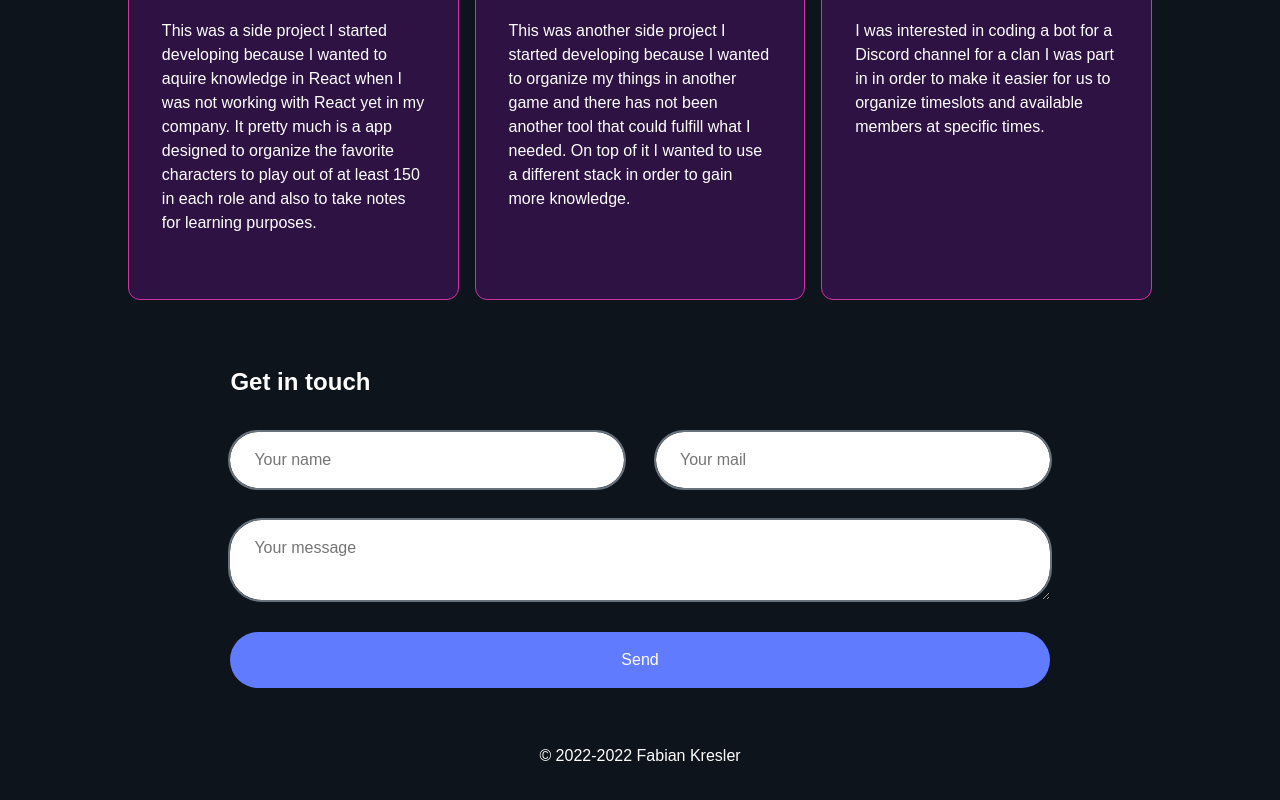
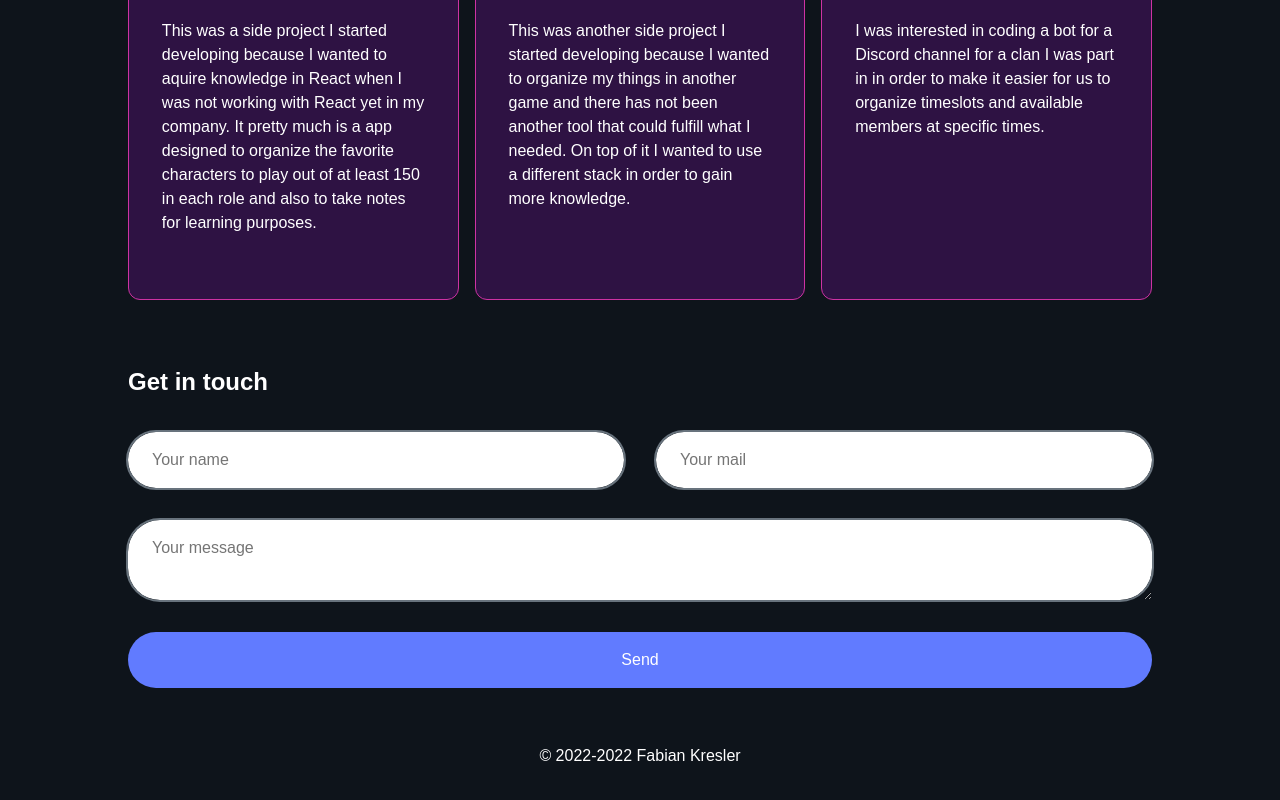
Before and after one commit to fkresler/fabidev-portfolio, a Next.js app: page / in a window 1280 px wide. Shown: the part 1300-2100 px from the top of the page. Built offline with nearby package versions, Linux system fonts and the light colour scheme.

Commit message:
refactor: simplified the container component by removing unused stuff and introducing a default padding

```diff
--- a/app/Container.module.scss
+++ b/app/Container.module.scss
@@ -1,16 +1,4 @@
-.container {
-  display: block;
-  width: 80%;
-  margin: 0 auto;
-  padding: 32px 0px;
-}
-
 .default {
   display: block;
+  padding: var(--default-padding);
 }
-
-.sm {
-  display: block;
-  width: 80%;
-  margin: 0 auto;
-}
--- a/app/Container.tsx
+++ b/app/Container.tsx
@@ -3,14 +3,13 @@ import styles from './Container.module.scss';
 
 type ContainerProps = {
   id?: string;
-  contentSize?: 'sm' | 'default';
   element?: 'div' | 'section';
   children: React.ReactNode;
 };
 
-const Container = ({ id, contentSize = 'default', element: Element = 'div', children }: ContainerProps) => (
-  <Element id={id} className={styles.container}>
-    <div className={styles[contentSize]}>{children}</div>
+const Container = ({ id, element: Element = 'div', children }: ContainerProps) => (
+  <Element id={id} className={styles.default}>
+    {children}
   </Element>
 );
 
--- a/app/page.tsx
+++ b/app/page.tsx
@@ -99,7 +99,7 @@ const IndexPage = async () => (
         ]}
       />
     </Container>
-    <Container element="section" contentSize="sm">
+    <Container element="section">
       <Typography element="h2">Get in touch</Typography>
       <ContactForm />
     </Container>
--- a/styles/variables.css
+++ b/styles/variables.css
@@ -33,4 +33,6 @@
   --font-weight-medium: 500;
   --font-weight-light: 400;
   --font-family: Arial, Helvetica, sans-serif;
+
+  --default-padding: 2rem 10%;
 }
```
